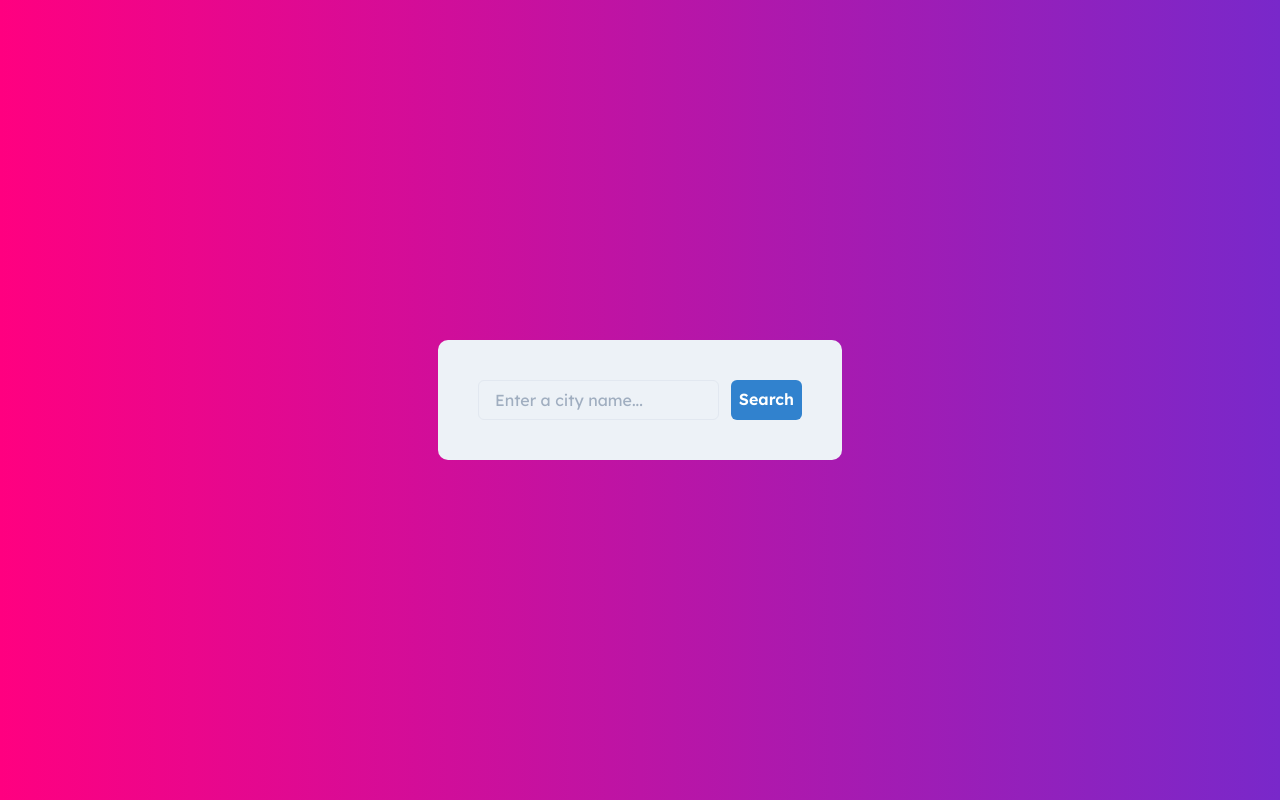
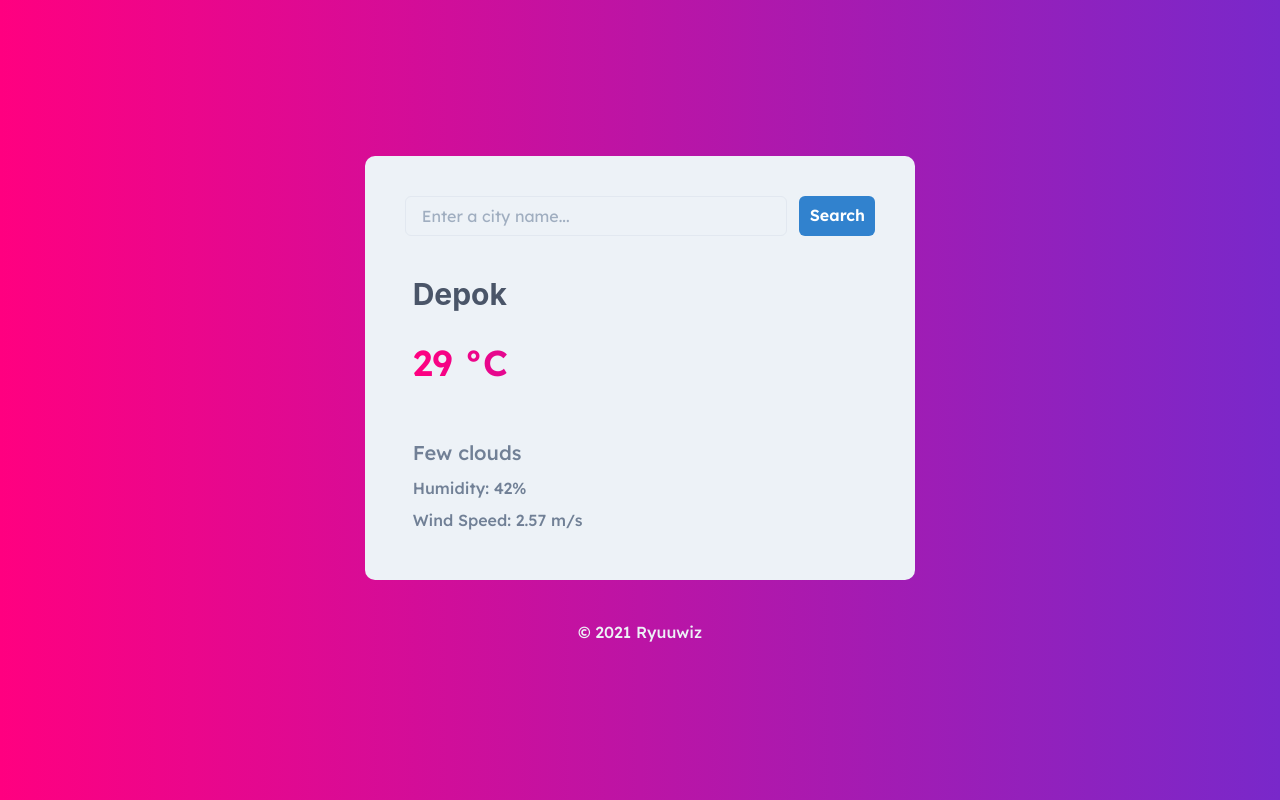
Before and after one commit to ryuuwiz/next-weather, a Next.js app: page / in a window 1280 px wide. Built offline with nearby package versions, Linux system fonts and the light colour scheme.

Commit message:
feat: add dummy text

```diff
--- a/pages/index.tsx
+++ b/pages/index.tsx
@@ -1,7 +1,7 @@
 import type { NextPage } from "next";
 import Head from "next/head";
 
-import { Flex, Spacer } from "@chakra-ui/react";
+import { Flex, Stack, Container, Heading, Text } from "@chakra-ui/react";
 
 import Form from "../components/Form";
 
@@ -20,14 +20,45 @@ const Home: NextPage = () => {
         <link rel="icon" href="/favicon.ico" />
       </Head>
 
-      <main>
+      <Container>
         <Flex direction="column" background="gray.100" p={10} rounded={10}>
           <Form />
-          <Spacer />
+          <Stack spacing={6} py={10} px={2}>
+            <Heading size="lg" color="gray.600">
+              Depok
+            </Heading>
+            <Text
+              bgGradient="linear(to-l, #7928CA, #FF0080)"
+              bgClip="text"
+              fontSize="4xl"
+              fontWeight="extrabold"
+            >
+              29 °C
+            </Text>
+          </Stack>
+          <Stack spacing={2} p={2}>
+            <Text color="gray.500" fontSize="xl" fontWeight="medium">
+              Few clouds
+            </Text>
+            <Text color="gray.500" fontSize="md" fontWeight="medium">
+              Humidity: 42%
+            </Text>
+            <Text color="gray.500" fontSize="md" fontWeight="medium">
+              Wind Speed: 2.57 m/s
+            </Text>
+          </Stack>
         </Flex>
-      </main>
 
-      <footer></footer>
+        <Text
+          color="gray.100"
+          fontSize="md"
+          fontWeight="medium"
+          mt={10}
+          align="center"
+        >
+          © 2021 Ryuuwiz
+        </Text>
+      </Container>
     </Flex>
   );
 };
```
